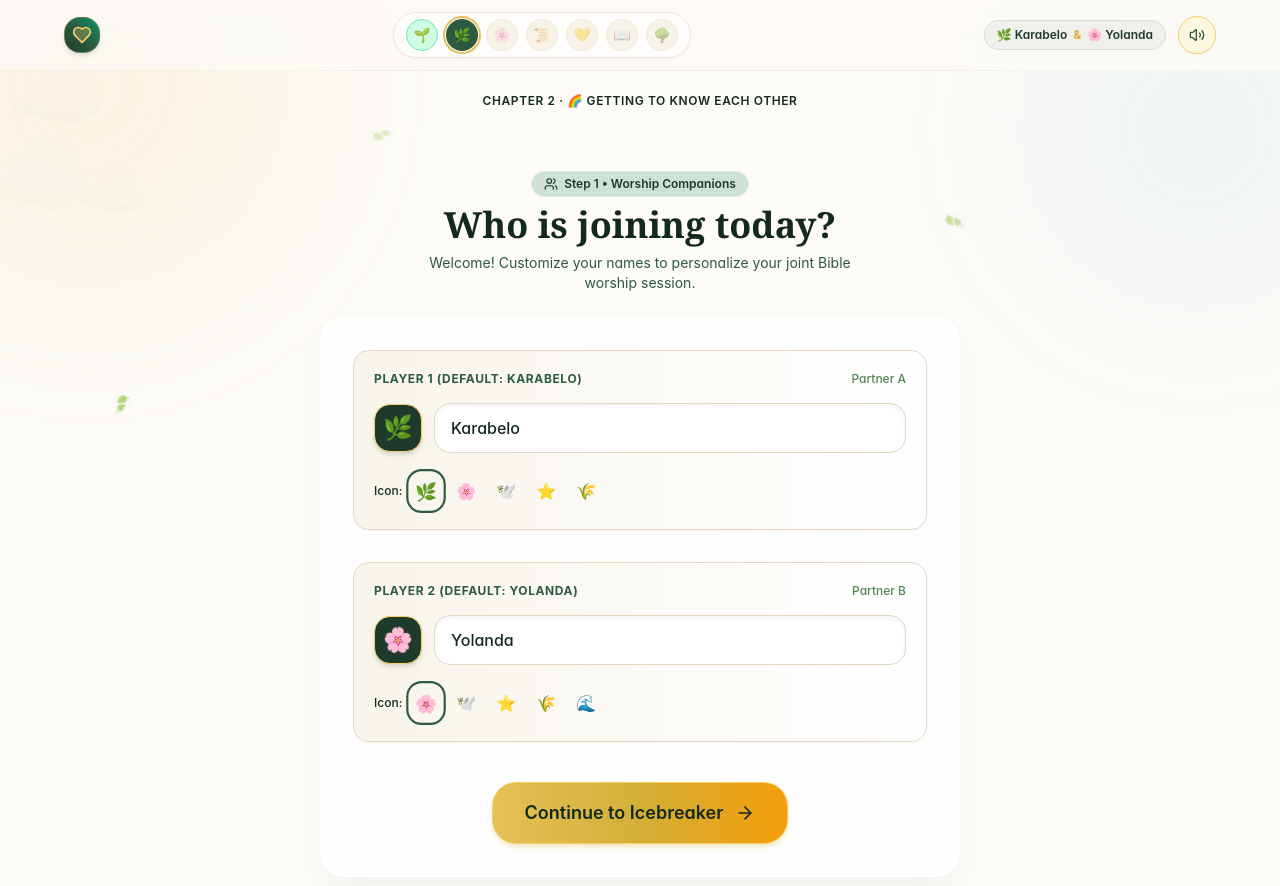
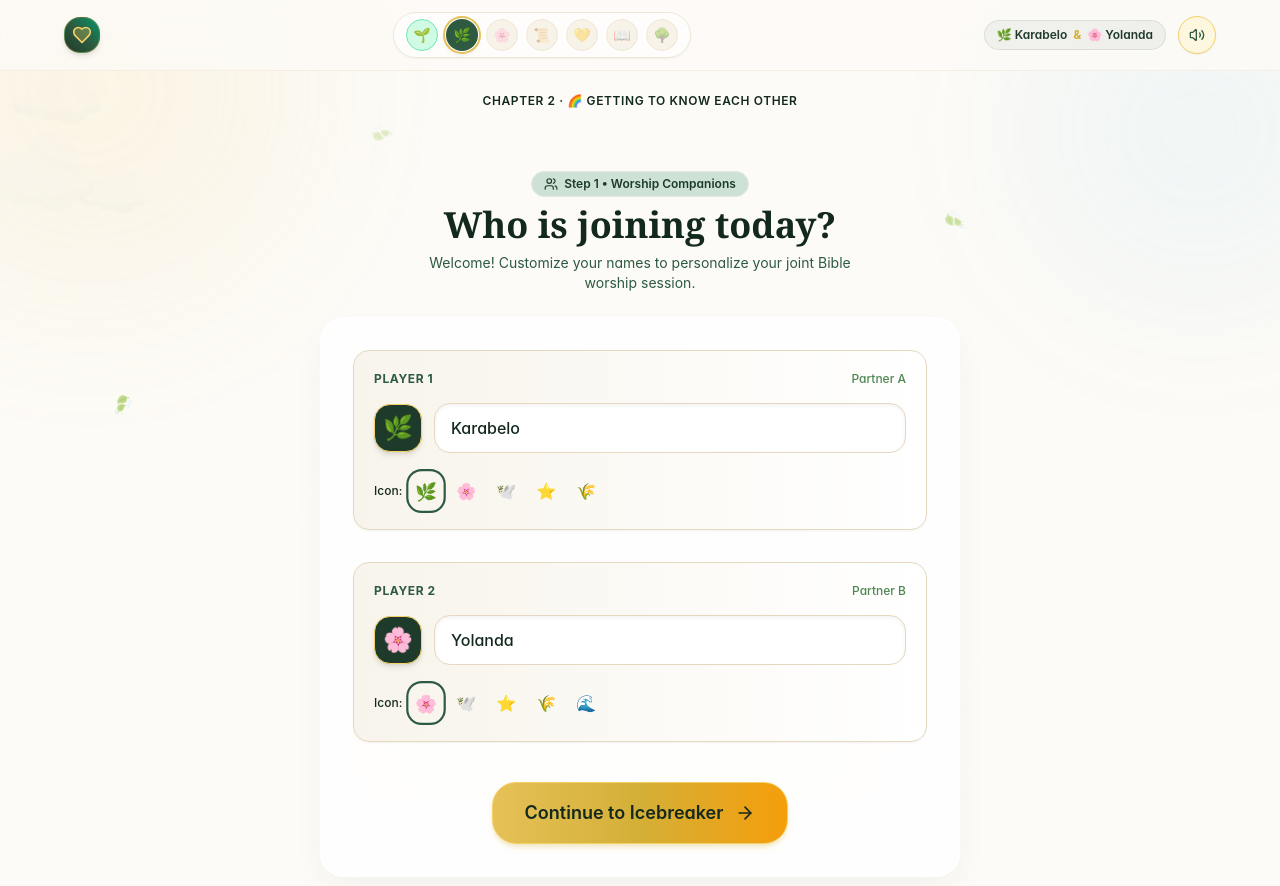
Before and after one commit to KB-les/Heart-to-HEart-, a Next.js app: page / in a window 1280 px wide. Both pictures are taken after a click on the button "Start Worship". Shown: the top 886 px of the page. Built offline with nearby package versions, Linux system fonts and the light colour scheme.

Commit message:
Fix: dynamic player names in HeartOrAction & MainDiscussion cards, remove default text from player setup labels

```diff
--- a/src/app/page.tsx
+++ b/src/app/page.tsx
@@ -191,7 +191,11 @@ export default function Home() {
               exit="exit"
               transition={{ duration: 0.45, ease: [0.16, 1, 0.3, 1] }}
             >
-              <HeartOrActionScreen onContinue={() => handleStepSelect(6)} />
+              <HeartOrActionScreen
+                onContinue={() => handleStepSelect(6)}
+                player1Name={player1Name}
+                player2Name={player2Name}
+              />
             </motion.div>
           )}
 
@@ -205,7 +209,11 @@ export default function Home() {
               exit="exit"
               transition={{ duration: 0.45, ease: [0.16, 1, 0.3, 1] }}
             >
-              <MainDiscussionScreen onContinue={() => handleStepSelect(7)} />
+              <MainDiscussionScreen
+                onContinue={() => handleStepSelect(7)}
+                player1Name={player1Name}
+                player2Name={player2Name}
+              />
             </motion.div>
           )}
 
--- a/src/components/screens/HeartOrActionScreen.tsx
+++ b/src/components/screens/HeartOrActionScreen.tsx
@@ -20,11 +20,15 @@ import { useSound } from "@/context/SoundContext";
 interface HeartOrActionScreenProps {
   onContinue: () => void;
   onScenarioCompleted?: (id: string) => void;
+  player1Name?: string;
+  player2Name?: string;
 }
 
 export const HeartOrActionScreen: React.FC<HeartOrActionScreenProps> = ({
   onContinue,
   onScenarioCompleted,
+  player1Name = "Player 1",
+  player2Name = "Player 2",
 }) => {
   const { playSound } = useSound();
 
@@ -194,7 +198,7 @@ export const HeartOrActionScreen: React.FC<HeartOrActionScreenProps> = ({
               <div className="p-6 rounded-3xl bg-forest-800 text-cream-50 space-y-4 shadow-lg">
                 <h4 className="font-serif font-bold text-lg text-gold-300 flex items-center gap-2">
                   <HelpCircle className="w-5 h-5 text-gold-400" />
-                  <span>Discussion Questions for Karabelo & Yolanda</span>
+                  <span>Discussion Questions for {player1Name} &amp; {player2Name}</span>
                 </h4>
 
                 <div className="space-y-3">
--- a/src/components/screens/MainDiscussionScreen.tsx
+++ b/src/components/screens/MainDiscussionScreen.tsx
@@ -21,10 +21,14 @@ import { useSound } from "@/context/SoundContext";
 
 interface MainDiscussionScreenProps {
   onContinue: () => void;
+  player1Name?: string;
+  player2Name?: string;
 }
 
 export const MainDiscussionScreen: React.FC<MainDiscussionScreenProps> = ({
   onContinue,
+  player1Name = "Player 1",
+  player2Name = "Player 2",
 }) => {
   const { playSound } = useSound();
   const [activeTab, setActiveTab] = useState<"james" | "psalm" | "ecclesiastes">("james");
@@ -135,7 +139,7 @@ export const MainDiscussionScreen: React.FC<MainDiscussionScreenProps> = ({
               <div className="flex items-center justify-between">
                 <h4 className="font-serif font-bold text-xl text-forest-900 flex items-center gap-2">
                   <MessageCircle className="w-5 h-5 text-gold-600" />
-                  <span>Discussion Cards for Karabelo & Yolanda</span>
+                  <span>Discussion Cards for {player1Name} &amp; {player2Name}</span>
                 </h4>
                 <span className="text-xs font-semibold text-forest-600">
                   Card {activeCardIndex + 1} of {theme.mainDiscussionCards.length}
--- a/src/components/screens/PlayerSetupScreen.tsx
+++ b/src/components/screens/PlayerSetupScreen.tsx
@@ -56,7 +56,7 @@ export const PlayerSetupScreen: React.FC<PlayerSetupScreenProps> = ({
         <div className="p-5 rounded-2xl bg-gradient-to-r from-cream-100/90 to-white/90 border border-cream-300 shadow-sm space-y-4">
           <div className="flex items-center justify-between">
             <span className="text-xs font-bold uppercase tracking-wider text-forest-700">
-              Player 1 (Default: Karabelo)
+              Player 1
             </span>
             <span className="text-xs text-forest-500 font-medium">Partner A</span>
           </div>
@@ -73,7 +73,7 @@ export const PlayerSetupScreen: React.FC<PlayerSetupScreenProps> = ({
               type="text"
               value={p1}
               onChange={(e) => setP1(e.target.value)}
-              placeholder="Enter Player 1 Name"
+              placeholder="e.g. Karabelo"
               className="flex-1 px-4 py-3 rounded-2xl bg-white border border-cream-300 text-forest-900 font-medium focus:outline-none focus:ring-2 focus:ring-forest-700/50 shadow-inner text-base"
             />
           </div>
@@ -102,7 +102,7 @@ export const PlayerSetupScreen: React.FC<PlayerSetupScreenProps> = ({
         <div className="p-5 rounded-2xl bg-gradient-to-r from-cream-100/90 to-white/90 border border-cream-300 shadow-sm space-y-4">
           <div className="flex items-center justify-between">
             <span className="text-xs font-bold uppercase tracking-wider text-forest-700">
-              Player 2 (Default: Yolanda)
+              Player 2
             </span>
             <span className="text-xs text-forest-500 font-medium">Partner B</span>
           </div>
@@ -116,7 +116,7 @@ export const PlayerSetupScreen: React.FC<PlayerSetupScreenProps> = ({
               type="text"
               value={p2}
               onChange={(e) => setP2(e.target.value)}
-              placeholder="Enter Player 2 Name"
+              placeholder="e.g. Yolanda"
               className="flex-1 px-4 py-3 rounded-2xl bg-white border border-cream-300 text-forest-900 font-medium focus:outline-none focus:ring-2 focus:ring-forest-700/50 shadow-inner text-base"
             />
           </div>
```
